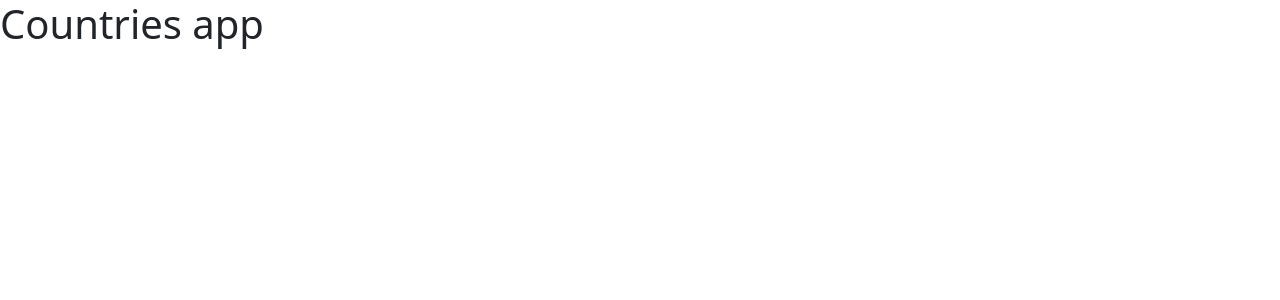
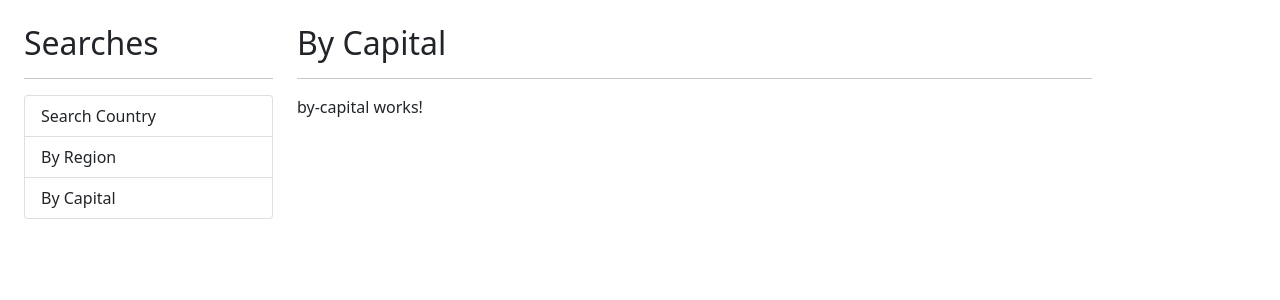
Before and after one commit to EduardoUDG/Angular_countries-app, an Angular app: page / in a window 1280 px wide. Shown: the top 300 px of the page. Built offline with nearby package versions, Linux system fonts and the light colour scheme.

Commit message:
HTML initial example

```diff
--- a/src/app/app.component.html
+++ b/src/app/app.component.html
@@ -1 +1,20 @@
-<h1>Countries app</h1>
+
+<div class="row container mt-4">
+
+  <div class="col-3">
+    <h2>Searches</h2>
+    <hr>
+    <ul class="list-group">
+      <li class="list-group-item">Search Country</li>
+      <li class="list-group-item">By Region</li>
+      <li class="list-group-item">By Capital</li>
+    </ul>
+  </div>
+
+  <div class="col">
+    <h2>By Capital</h2>
+    <hr>
+    <app-by-capital></app-by-capital>
+  </div>
+
+</div>
```
